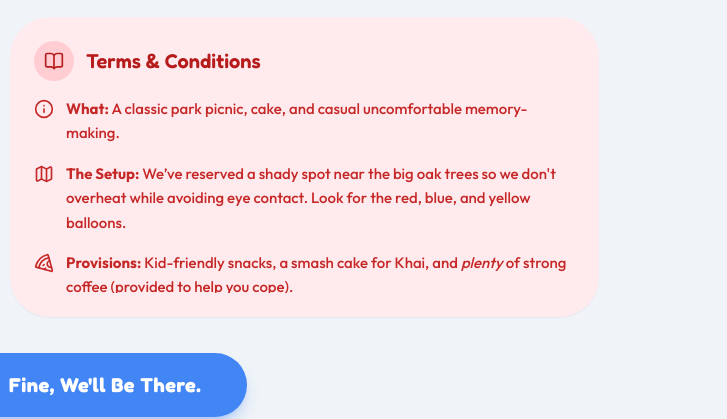
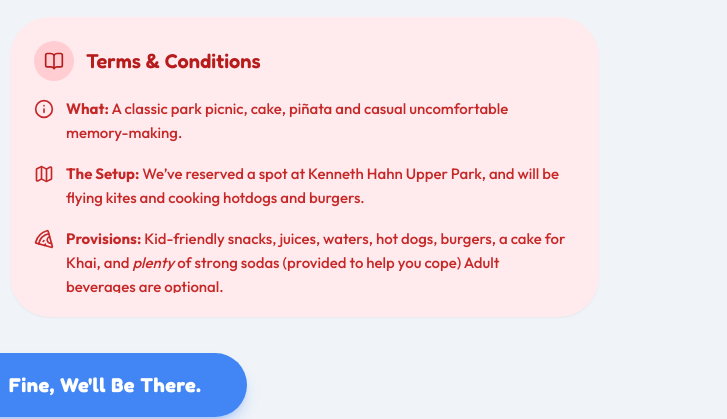
Before and after one commit to hamanoposeyfamily-boop/KhaiBirthday, a website: page index.html in a window 1280 px wide. Shown: the part 387-806 px from the top of the page, 553-1280 px from the left. Drawn offline with nearby package versions, Linux system fonts and the light colour scheme.

Commit message:
Update event details in index.html

```diff
--- a/index.html
+++ b/index.html
@@ -267,19 +267,19 @@
             <div class="overflow-y-auto pr-2 text-[#C62828] dark:text-[#E1BEE7] space-y-4 font-medium text-[15px] leading-relaxed flex-1" style="scrollbar-width: thin; scrollbar-color: rgba(0,0,0,0.1) transparent;">
                 <div class="flex gap-3">
                     <i data-lucide="info" class="w-5 h-5 flex-shrink-0 mt-0.5"></i>
-                    <p><strong>What:</strong> A classic park picnic, cake, and casual uncomfortable memory-making.</p>
+                    <p><strong>What:</strong> A classic park picnic, cake, piñata and casual uncomfortable memory-making.</p>
                 </div>
                 <div class="flex gap-3">
                     <i data-lucide="map" class="w-5 h-5 flex-shrink-0 mt-0.5"></i>
-                    <p><strong>The Setup:</strong> We’ve reserved a shady spot near the big oak trees so we don't overheat while avoiding eye contact. Look for the red, blue, and yellow balloons.</p>
+                    <p><strong>The Setup:</strong> We’ve reserved a spot at Kenneth Hahn Upper Park, and will be flying kites and cooking hotdogs and burgers.</p>
                 </div>
                 <div class="flex gap-3">
                     <i data-lucide="pizza" class="w-5 h-5 flex-shrink-0 mt-0.5"></i>
-                    <p><strong>Provisions:</strong> Kid-friendly snacks, a smash cake for Khai, and <em>plenty</em> of strong coffee (provided to help you cope).</p>
+                    <p><strong>Provisions:</strong> Kid-friendly snacks, juices, waters, hot dogs, burgers, a cake for Khai, and <em>plenty</em> of strong sodas (provided to help you cope) Adult beverages are optional.</p>
                 </div>
                 <div class="flex gap-3">
                     <i data-lucide="smile" class="w-5 h-5 flex-shrink-0 mt-0.5"></i>
-                    <p><strong>What to bring:</strong> A picnic blanket. There are no obligations to bring gifts, but please put on your best fake smile and conversate with your new relatives.</p>
+                    <p><strong>What to bring:</strong> Sunscreen, comfortable clothes, and anything else you need to help cope . There are no obligations to bring gifts, but please put on your best fake smile and conversate with your new relatives.</p>
                 </div>
             </div>
         </div>
```
